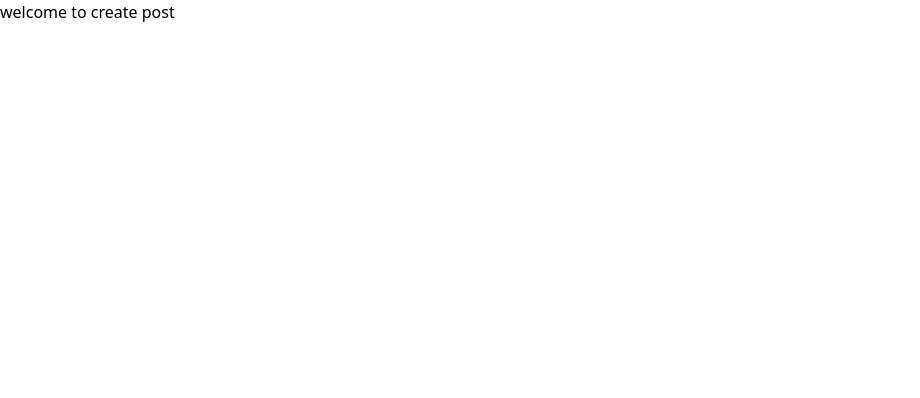
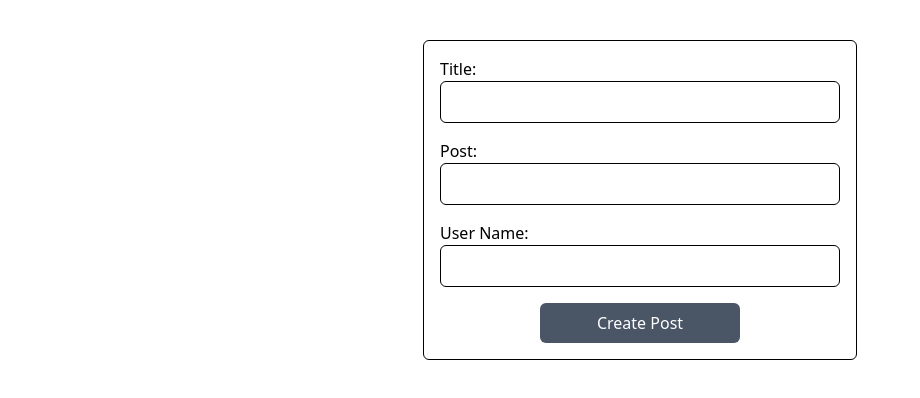
Before and after one commit to Carlglain/blooger-book-frontend, a React (Vite) app: page /create in a window 1280 px wide. Shown: the top 398 px of the page, without its empty margins (0-920 px from the left). Built offline with nearby package versions, Linux system fonts and the light colour scheme.

Commit message:
feat:added the create form

```diff
--- a/package.json
+++ b/package.json
@@ -16,7 +16,8 @@
     "react": "^19.2.0",
     "react-dom": "^19.2.0",
     "react-router-dom": "^7.9.6",
-    "tailwindcss": "^4.1.17"
+    "tailwindcss": "^4.1.17",
+    "yup": "^1.7.1"
   },
   "devDependencies": {
     "@eslint/js": "^9.39.1",
--- a/src/CreatePost.jsx
+++ b/src/CreatePost.jsx
@@ -1,9 +1,60 @@
-import React from 'react'
+import React, { useState } from 'react'
 import { Formik, Form, Field, ErrorMessage } from 'formik'
+import * as Yup from 'yup'
 const CreatePost = () => {
+    const { loading, setLoading } = useState(false)
+    const validationSchema = Yup.object({
+        title: Yup.string()
+            .required("Title is required"),
+        postMessage: Yup.string()
+            .required("Post message is required"),
+        username: Yup.string()
+            .required("Name is required")
+    })
+    const handleSubmit = () => {
+        setLoading(true)
+    }
+    if (loading) {
+        return (
+            <div>loading....</div>
+        )
+    }
     return (
         <div>
-            <p>welcome to create post</p>
+            <Formik
+                initialValues={{
+                    title: "",
+                    postMessage: "",
+                    username: ""
+                }}
+                validationSchema={validationSchema}
+                validateOnBlur={true}
+                validateOnChange={true}
+                onSubmit={handleSubmit}
+            >
+                {({ handleSubmit, isValid, dirty }) => {
+                    return (
+                        <Form onSubmit={handleSubmit} className='border rounded-md p-4 flex flex-col gap-2 md:gap-4 mx-auto my-10 w-fit'>
+                            <div>
+                                <label htmlFor="l1">Title:</label> <br />
+                                <Field name='title' type="text" className="rounded-md p-2 border w-70 md:w-100 " id="l1" /> <br />
+                                <ErrorMessage name='title' component='div' className='text-red-500' />
+                            </div>
+                            <div>
+                                <label htmlFor="l2">Post:</label> <br />
+                                <Field name='postMessage' type="text" className="rounded-md border w-full p-2 md:w-100 " id="l2" /> <br />
+                                <ErrorMessage name='postMessage' component='div' className='text-red-500' />
+                            </div>
+                            <div>
+                                <label htmlFor="l3">User Name:</label> <br />
+                                <Field name='username' type="text" className="rounded-md p-2 border w-full md:w-100 " id="l3" /> <br />
+                                <ErrorMessage name='username' component='div' className='text-red-500' />
+                            </div>
+                            <button type='submit' disabled={!dirty || !isValid || loading} className={`${!dirty || !isValid || loading ? "bg-gray-600" : "bg-blue-500"} text-white rounded-md p-2 w-50 self-center`}> Create Post</button>
+                        </Form>
+                    )
+                }}
+            </Formik>
         </div>
     )
 }
```
Also changed, not shown: 1 other file (tests, documents, lock files or other folders).
